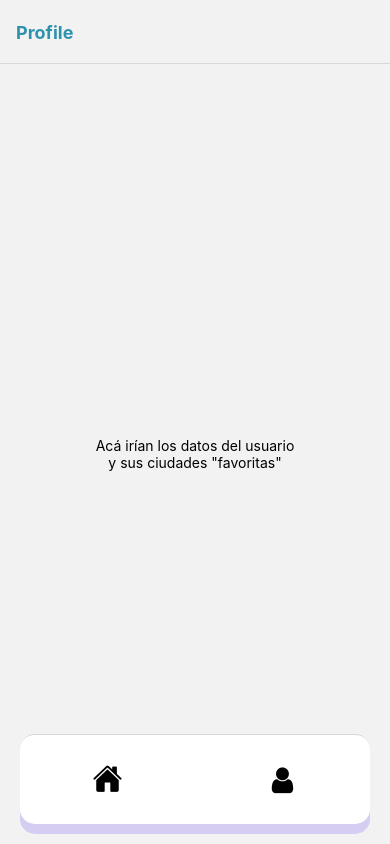
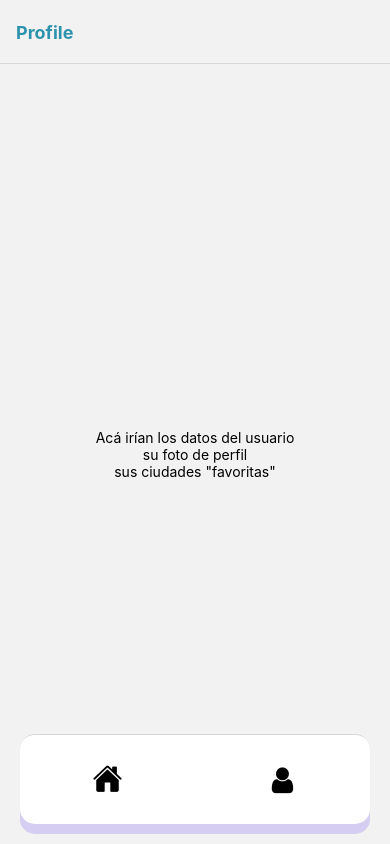
Before and after one commit to VicenBayugar/weather-app, a React Native app: screen /ProfileTab in a window 390 px wide. Built offline with nearby package versions, Linux system fonts and the light colour scheme.

Commit message:
TabNavigation

```diff
--- a/components/Profile.jsx
+++ b/components/Profile.jsx
@@ -5,7 +5,8 @@ const Profile = () => {
   return (
     <View style={styles.container}>
       <Text>Acá irían los datos del usuario</Text>
-      <Text>y sus ciudades "favoritas"</Text>
+      <Text>su foto de perfil</Text>
+      <Text>sus ciudades "favoritas"</Text>
     </View>
   );
 };
```
